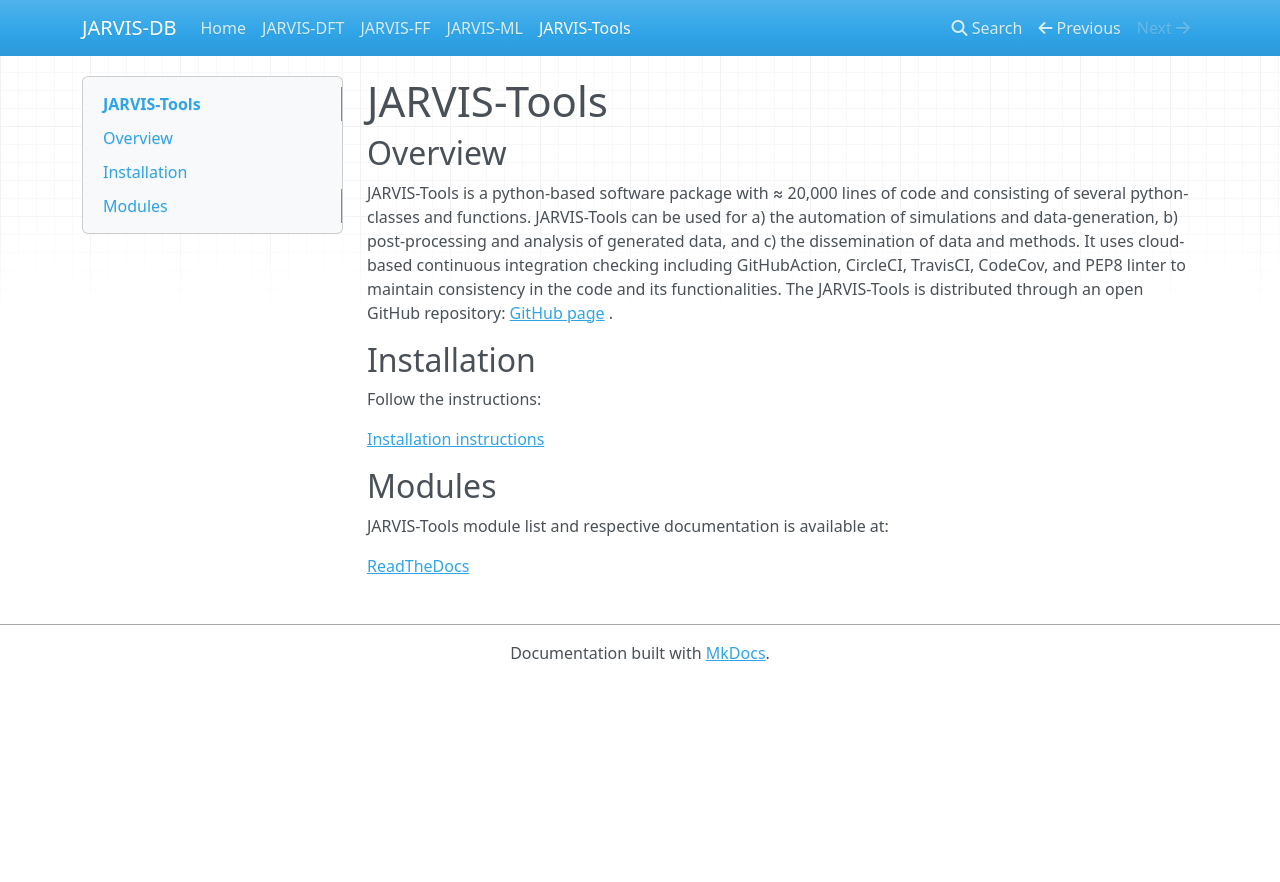
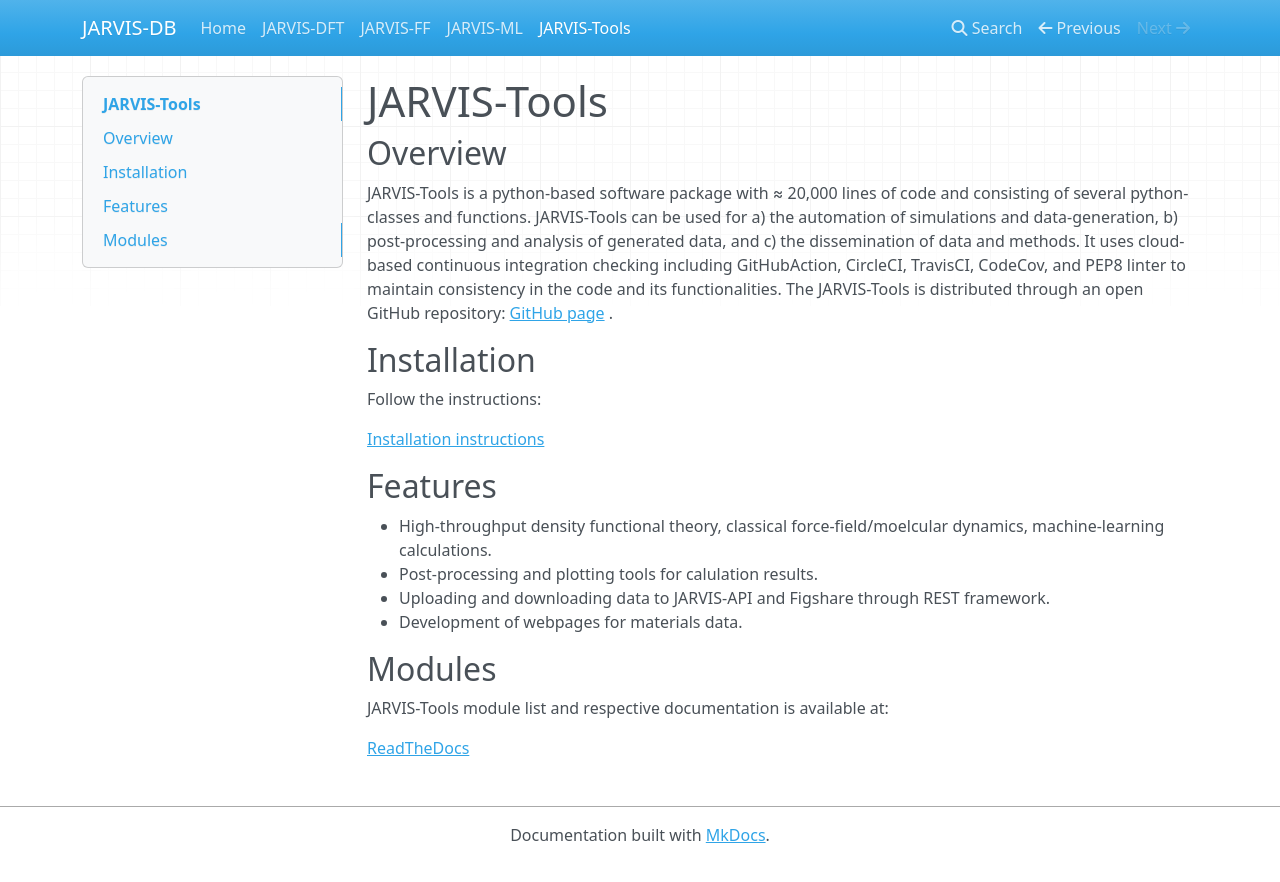
Before and after one commit to JARVIS-Materials-Design/dbdocs, an MkDocs documentation site: the page built from docs/jarvistools.md, in a window 1280 px wide. Shown: the top 882 px of the page. Built offline with MkDocs 1.6.1, drawn with Linux system fonts in a browser that asks for light colours; nearby versions of some CDN libraries.

Commit message:
Update jarvistools.md

```diff
--- a/docs/jarvistools.md
+++ b/docs/jarvistools.md
@@ -15,6 +15,15 @@
 
 [Installation instructions](https://github.com/usnistgov/jarvis/blob/master/Installation.rst)
 
+
+## Features
+
+- High-throughput density functional theory, classical force-field/moelcular dynamics, machine-learning calculations.
+- Post-processing and plotting tools for calulation results.
+- Uploading and downloading data to JARVIS-API and Figshare through REST framework.
+- Development of webpages for materials data.
+
+
 ## Modules
 JARVIS-Tools module list and respective documentation is available at:
 
```
